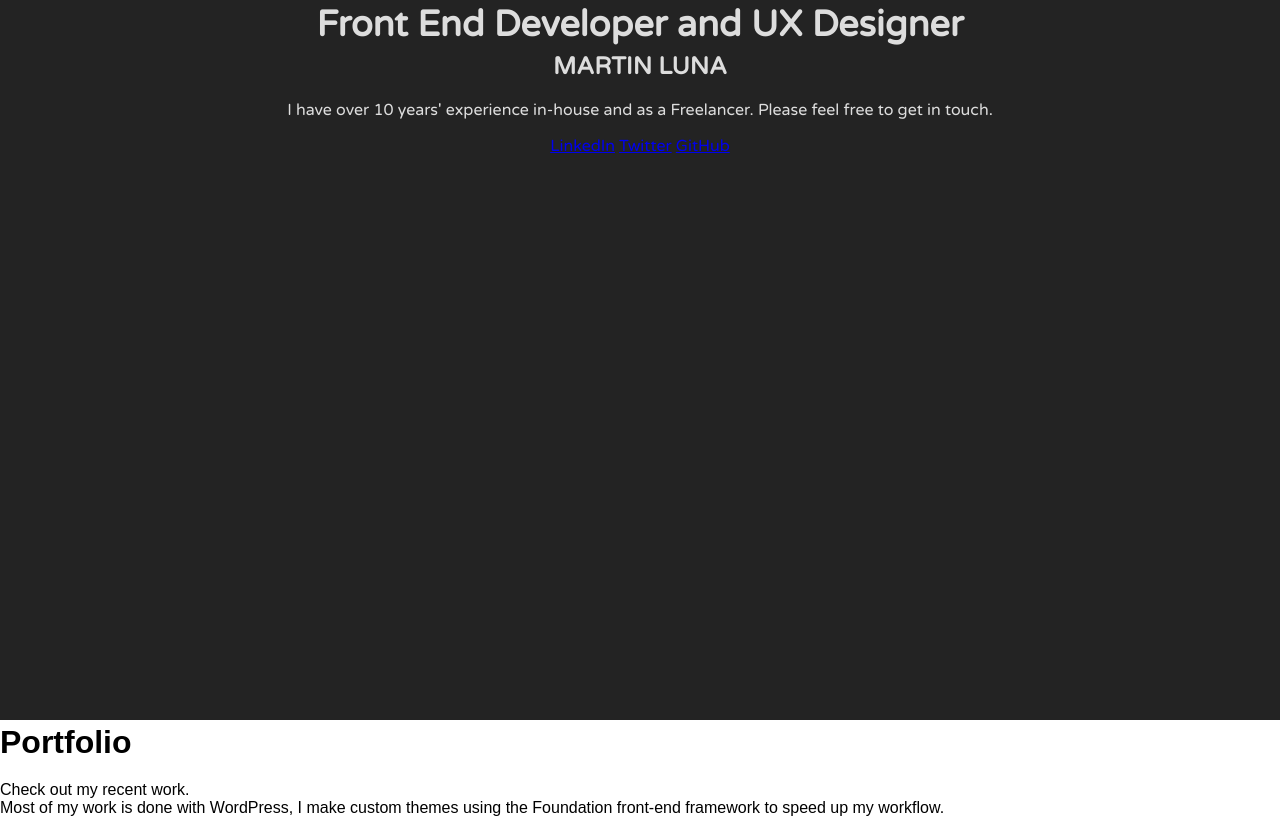
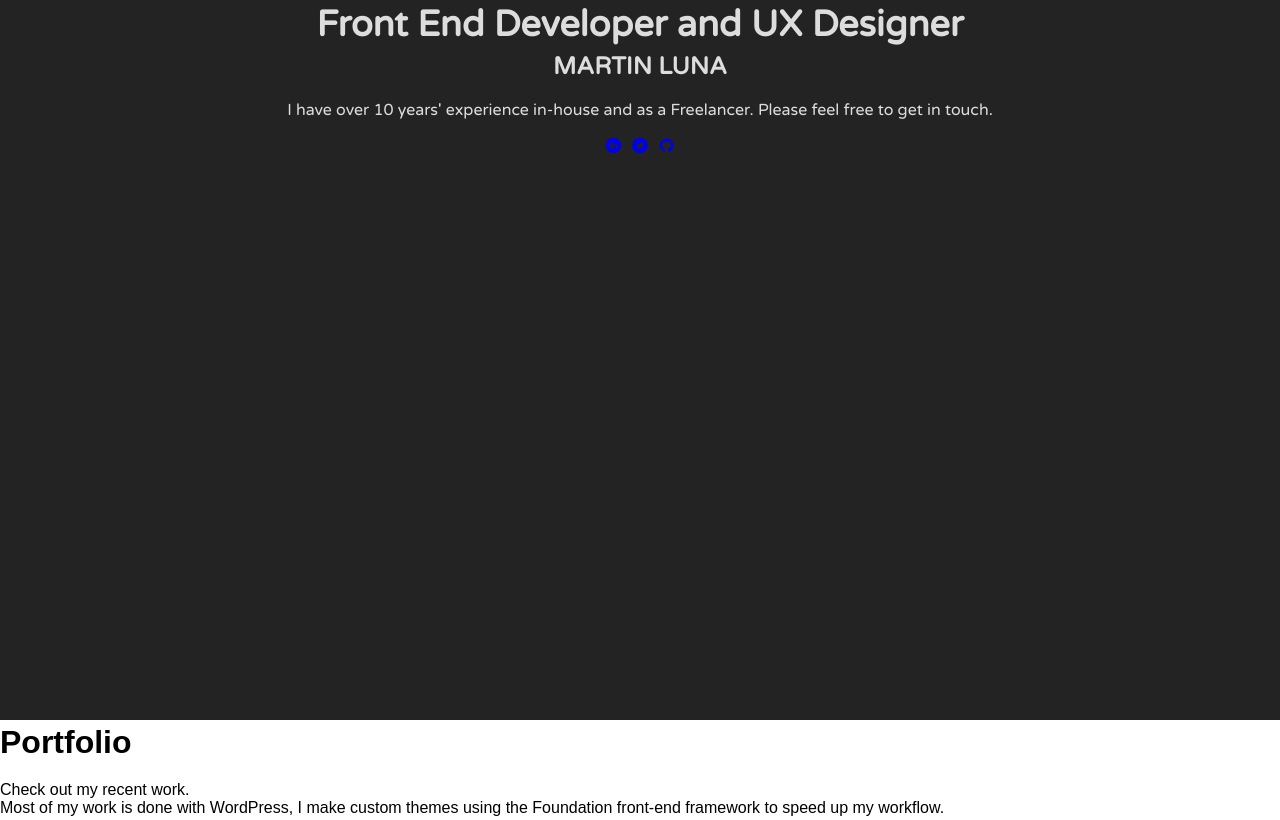
Before and after one commit to uxmoon/uxmoon.github.io, a website: page index.html in a window 1280 px wide. Shown: the top 820 px of the page. Drawn offline with Linux system fonts and the light colour scheme.

Commit message:
updated fontello fonts

```diff
--- a/index.html
+++ b/index.html
@@ -18,17 +18,17 @@
     <ul class="inline-list">
       <li>
         <a href="http://uk.linkedin.com/in/uxmoon/" rel="external">
-          <i class="icon-linkedin" rel="external"></i> <span class="visually-hidden">LinkedIn</span>
+          <i class="icon-linkedin" rel="external"></i><span class="sr-only">LinkedIn</span>
         </a>
       </li>
       <li>
         <a href="https://twitter.com/ux_moon" rel="external">
-          <i class="icon-twitter" rel="external"></i> <span class="visually-hidden">Twitter</span>
+          <i class="icon-twitter" rel="external"></i><span class="sr-only">Twitter</span>
         </a>
       </li>
       <li>
         <a href="https://github.com/uxmoon" rel="external">
-          <i class="icon-github" rel="external"></i> <span class="visually-hidden">GitHub</span>
+          <i class="icon-github" rel="external"></i><span class="sr-only">GitHub</span>
         </a>
       </li>
     </ul>
@@ -201,7 +201,7 @@
               <figure>
                 <img src="images/ux/logo-lastminute.png" height="23" width="198" alt="lastminute.com">
                 <figcaption>
-                  <span class="visually-hidden">lastminute.com</span>
+                  <span class="sr-only">lastminute.com</span>
                 </figcaption>
               </figure>
             </a>
@@ -213,7 +213,7 @@
               <figure>
                 <img src="images/ux/logo-travelocity.png" height="64" width="300" alt="travelocity.co.uk">
                 <figcaption>
-                  <span class="visually-hidden">travelocity.co.uk</span>
+                  <span class="sr-only">travelocity.co.uk</span>
                 </figcaption>
               </figure>
             </a>
@@ -225,7 +225,7 @@
           <figure>
             <img src="images/ux/logo-avantrip.png" alt="Avantrip">
             <figcaption>
-              <span class="visually-hidden">Avantrip</span>
+              <span class="sr-only">Avantrip</span>
             </figcaption>
           </figure>
           <p class="text-center">Argentine Online Travel Agency</p>
@@ -234,7 +234,7 @@
           <figure>
             <img src="images/ux/logo-quieroviajes.png" alt="Quieroviajes">
             <figcaption>
-              <span class="visually-hidden">Quieroviajes</span>
+              <span class="sr-only">Quieroviajes</span>
             </figcaption>
           </figure>
           <p class="text-center">Travel promotions program for local bank</p>
@@ -248,17 +248,17 @@
     <ul class="inline-list">
       <li>
         <a href="http://uk.linkedin.com/in/uxmoon/" rel="external">
-          <i class="icon-linkedin" rel="external"></i> <span class="visually-hidden">LinkedIn</span>
+          <i class="icon-linkedin" rel="external"></i><span class="sr-only">LinkedIn</span>
         </a>
       </li>
       <li>
         <a href="https://twitter.com/ux_moon" rel="external">
-          <i class="icon-twitter" rel="external"></i> <span class="visually-hidden">Twitter</span>
+          <i class="icon-twitter" rel="external"></i><span class="sr-only">Twitter</span>
         </a>
       </li>
       <li>
         <a href="https://github.com/uxmoon" rel="external">
-          <i class="icon-github" rel="external"></i> <span class="visually-hidden">GitHub</span>
+          <i class="icon-github" rel="external"></i><span class="sr-only">GitHub</span>
         </a>
       </li>
     </ul>
--- a/sass/app.css
+++ b/sass/app.css
@@ -4,7 +4,65 @@
 
 @import 'normalize.css';
 
-h1, h2 {
+@font-face {
+  font-family: 'fontello';
+  src: url('../fonts/fontello.eot?26264196');
+  src: url('../fonts/fontello.eot?26264196#iefix') format('embedded-opentype'),
+       url('../fonts/fontello.woff2?26264196') format('woff2'),
+       url('../fonts/fontello.woff?26264196') format('woff'),
+       url('../fonts/fontello.ttf?26264196') format('truetype'),
+       url('../font/fontello.svg?26264196#fontello') format('svg');
+  font-weight: normal;
+  font-style: normal;
+}
+
+[class^="icon-"]:before,
+[class*=" icon-"]:before {
+  font-family: "fontello";
+  font-style: normal;
+  font-weight: normal;
+  speak: none;
+  display: inline-block;
+  text-decoration: inherit;
+  width: 1em;
+  margin-right: .2em;
+  text-align: center;
+  font-variant: normal;
+  text-transform: none;
+  line-height: 1em;
+  margin-left: .2em;
+  -webkit-font-smoothing: antialiased;
+  -moz-osx-font-smoothing: grayscale;
+}
+
+.icon-github:before {
+  content: '\e800';
+}
+
+.icon-linkedin:before {
+  content: '\e801';
+}
+
+.icon-twitter:before {
+  content: '\e802';
+}
+
+.icon-link:before {
+  content: '\e803';
+}
+
+.icon-dot:before {
+  content: '\e804';
+}
+
+.sr-only {
+  font: 0/0 a;
+  text-shadow: none;
+  color: transparent;
+}
+
+h1,
+h2 {
   margin-top: 0;
   margin-bottom: 0;
   line-height: 1.4;
@@ -15,13 +73,11 @@ h1, h2 {
   background-color: #232323;
   text-align: center;
   color: #dddddd;
-  font-family: 'Varela Round',sans-serif;
-
+  font-family: 'Varela Round', sans-serif;
   h1 {
     font-weight: 600;
     font-size: 36px;
   }
-
   h2 {
     text-transform: uppercase;
     font-size: 24px;
```
Also changed, not shown: css/app.css (+1 -1 lines), fonts/fontello.ttf (added), fonts/fontello.woff (added), fonts/fontello.woff2 (added), 3 other files.
